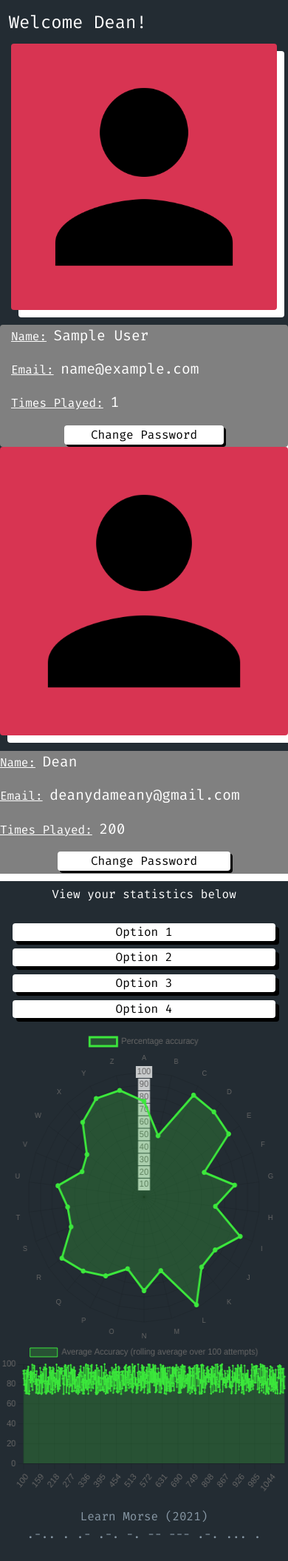
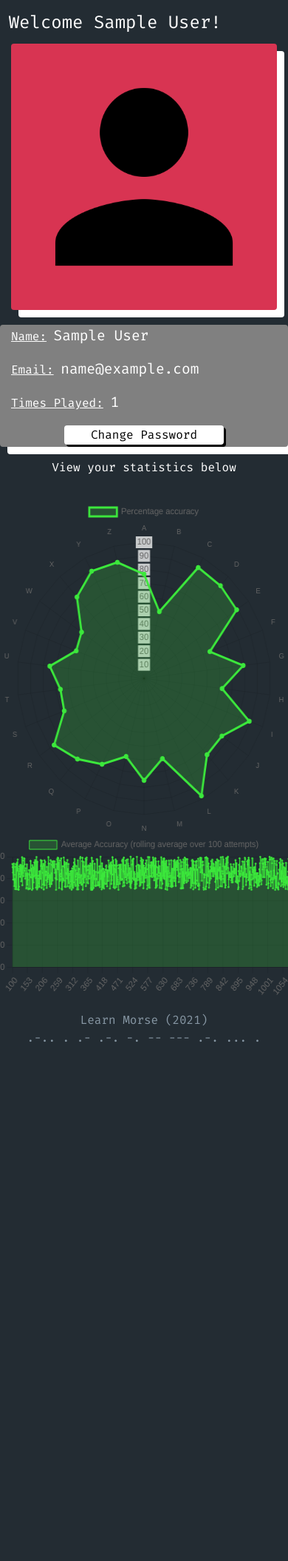
Before and after one commit to jonathanjchoong/learn-morse, a Flask app: page /profile in a window 390 px wide; the page is wider, and only the part inside the window is pictured. Shown: the part 74-2184 px from the top of that part at 74% size. After the commit the page ends 1483 px from the top of that part, so only its background shows below. Run offline with Flask 2, Linux system fonts and the light colour scheme; a user stored in the database is signed in; tables that the repository leaves empty hold one stand-in row (values such as "Sample post"); some libraries are stand-ins or nearby versions.

Commit message:
Added data transfer to profile page.

```diff
--- a/app/routes.py
+++ b/app/routes.py
@@ -4,7 +4,7 @@
 from app.forms import LoginForm, SignUpForm
 from flask_login import current_user, login_user, logout_user
 from app.models import User, Play
-
+import json
 
 #----------------------------------------------------------------------
 ## Routes to Information Pages
@@ -26,13 +26,6 @@
 def learn():
     return render_template("learn.html", footer_option = 'not fixed')
 
-#stand alone function which queries the database to see how many plays the user has made
-def howManyPlays(id):
-    print(id)
-    user_play_num = Play.query.filter_by(user_id = id).count()
-    return user_play_num
-
-
 #profile page and option 1
 @app.route('/profile')
 def profile():
@@ -40,10 +33,10 @@
         return redirect(url_for('login'))
     user = current_user.display_name
     email = current_user.email
-    UID = current_user.id
-    num_plays = howManyPlays(UID)
 
-    return render_template("profile(graphing).html", footer_option = 'not fixed', username= user, user_email = email, numPlay = num_plays)
+    player_data = [[entry.id, entry.letter_guessed, entry.is_correct, entry.game_mode] for entry in Play.query.filter_by(user_id = current_user.id).all()]
+    print(player_data)
+    return render_template("profile(graphing).html", footer_option = 'not fixed', username= user, user_email = email, player_data = player_data)
 
 
 #----------------------------------------------------------------------
--- a/app/templates/profile.html
+++ b/app/templates/profile.html
@@ -6,18 +6,15 @@
 <script src="https://cdn.jsdelivr.net/npm/chart.js"></script>
 <script src="{{url_for('static', filename='JS/parse_SQL_stats.js')}}"></script>
 
-<script>
-  //document.getElementById('op1').action = '{{url_for("profile")}}'
-  //document.getElementById('op2').onclick = '{{url_for("profile_op2")}}'
-</script>
-
 {% endblock %} {% block content %}
+<!-- Retrieving player data -->
+<script>var player_data = {{ player_data|tojson }};</script>
 
 <body>
     <div class = 'container' style ="display:flex;flex-direction: column;min-height:100%">
 
         <div class = 'row'>
-            <p class = 'text-nowrap text-center' style ='font-size: x-large; margin: 3%'> Welcome Dean! </p> <!-- change Dean to {{ username }}-->
+            <p class = 'text-nowrap text-center' style ='font-size: x-large; margin: 3%'> Welcome {{ username }}! </p> <!-- change Dean to {{ username }}-->
         </div>
         <div class ='row'>
             <div class = 'col-md-3'>
@@ -27,27 +24,10 @@
             <div class = 'col-md-8 rounded info-div'>
                 <p><u>Name:</u> <span class = 'info-text'>{{ username }}</span></p>
                 <p><u>Email:</u> <span class = 'info-text'>{{user_email}}</span></p>
-                <p><u>Times Played:</u> <span class = 'info-text'>{{ numPlay }}</span></p>
+                <p><u>Times Played:</u> <span class = 'info-text'>{{ player_data|length }}</span></p>
                 <button class = 'pswrd-button'>Change Password</button>
             </div>
         </div>
-    </div>
-    <div class="row">
-      <div class="col-md-3">
-        <img
-          src='{{ url_for("static", filename= "images/generic_avatar.png")}}'
-          class="border_thick rounded"
-        />
-      </div>
-      <div class="col-md-1"></div>
-      <div class="col-md-8 rounded info-div">
-        <p><u>Name:</u> <span class="info-text">Dean</span></p>
-        <p>
-          <u>Email:</u> <span class="info-text">deanydameany@gmail.com</span>
-        </p>
-        <p><u>Times Played:</u> <span class="info-text">200</span></p>
-        <button class="pswrd-button">Change Password</button>
-      </div>
     </div>
   </div>
 
@@ -61,31 +41,7 @@
     </div>
   </div>
 
-  <div class="container">
-    <div class="row">
-      <div class="col-md-3 centered">
-        <a href='{{url_for("profile")}}'
-          ><p class="stat-bar rounded" id="op1">Option 1</p></a
-        >
-      </div>
-      <div class="col-md-3 centered">
-        <a href='{{url_for("profile_op2")}}'
-          ><p class="stat-bar rounded" id="op2">Option 2</p></a
-        >
-      </div>
-      <div class="col-md-3 centered">
-        <a href='{{url_for("profile_op3")}}'
-          ><p class="stat-bar rounded" id="op3">Option 3</p></a
-        >
-      </div>
-      <div class="col-md-3 centered">
-        <a href='{{url_for("profile_op4")}}'
-          ><p class="stat-bar rounded" id="op4">Option 4</p></a
-        >
-      </div>
-    </div>
-
-    <div class="row"><p></p></div>
+  <div class="row"><p></p></div>
     <div class="row">
       <div class="stat-area rounded">{% block graphing %} {% endblock %}</div>
     </div>
--- a/app/templates/write_morse.html
+++ b/app/templates/write_morse.html
@@ -71,7 +71,7 @@
                 wrongInRow = 0
 
                 //Call function to send data to db. Parse userID, the test letter and wrong response and gamemode
-                dataToDB('/takeGameData',[validationArray[1],0,1])
+                dataToDB('/takeGameData',[testArray[1],0,1])
 
             };
             resetClick(); //clear the previous response
@@ -133,7 +133,7 @@
         <div class = "row">
             <div class=" col-md-2"></div>
             <div class=" col-md-8">
-                <div class = "inputBox">
+                <div class = "inputBox morse">
                     <p id ='theInput'> </p>
                 </div>
             </div>
```
Also changed, not shown: app/static/CSS/write_morse.css (+3 -9 lines).
